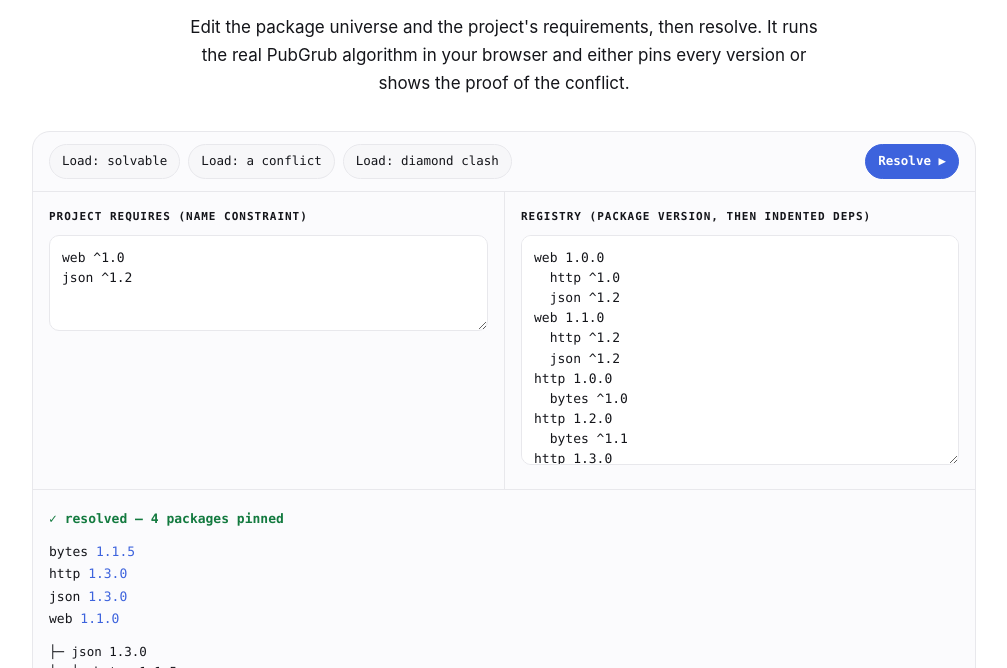
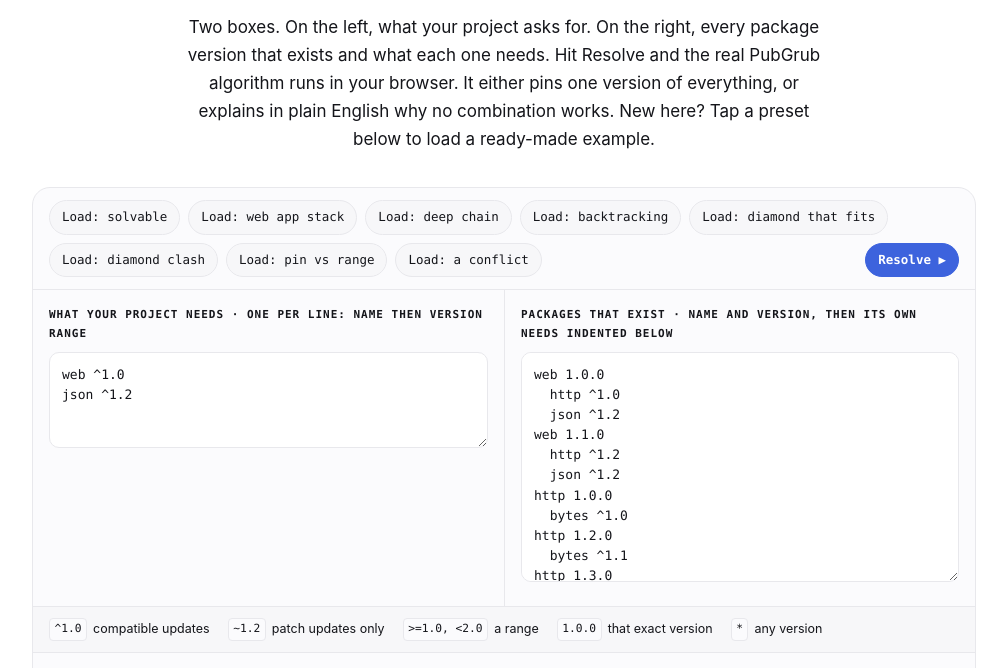
Before and after one commit to pavanchow/quartermaster, a plain HTML site: page docs/index.html in a window 1280 px wide. Shown: the part 734-1402 px from the top of the page, without its empty margins (136-1143 px from the left). Drawn offline with Linux system fonts and the light colour scheme.

Commit message:
docs: more playground examples and newcomer-friendly instructions
Five new presets (deep transitive chain, a real backtracking case that
retreats from a dead newest version, a satisfiable diamond, an exact-pin
versus range conflict, a web-app stack), each verified against the live
engine. Rewrote the intro and the two box labels in plain language and added
a one-line syntax legend. Resolver engine untouched.

```diff
--- a/docs/index.html
+++ b/docs/index.html
@@ -73,6 +73,9 @@
   textarea{width:100%;font-family:var(--mono);font-size:13px;line-height:1.55;border:1px solid var(--line);border-radius:10px;padding:12px;background:#fff;color:var(--ink);resize:vertical}
   @media(prefers-color-scheme:dark){textarea{background:#0d0d10}}
   #req{min-height:96px}#reg{min-height:230px}
+  .legend{display:flex;flex-wrap:wrap;gap:8px 18px;align-items:center;padding:11px 16px;border-top:1px solid var(--line);background:var(--panel);font-size:12.5px;color:var(--muted)}
+  .legend span{display:inline-flex;align-items:center;gap:6px}
+  .legend code{background:var(--panel2);border:1px solid var(--line)}
   .out{border-top:1px solid var(--line);padding:18px 16px;min-height:80px}
   .verdict{font-family:var(--mono);font-size:13px;font-weight:700;margin-bottom:12px}
   .verdict.ok{color:var(--ok)}.verdict.bad{color:var(--err)}
@@ -121,24 +124,36 @@
 
 <section id="try"><div class="wrap">
   <h2>The resolver, live</h2>
-  <p class="sub">Edit the package universe and the project's requirements, then resolve. It runs the real PubGrub algorithm in your browser and either pins every version or shows the proof of the conflict.</p>
+  <p class="sub">Two boxes. On the left, what your project asks for. On the right, every package version that exists and what each one needs. Hit Resolve and the real PubGrub algorithm runs in your browser. It either pins one version of everything, or explains in plain English why no combination works. New here? Tap a preset below to load a ready-made example.</p>
 
   <div class="play">
     <div class="bar">
       <span class="chip" data-preset="ok">Load: solvable</span>
+      <span class="chip" data-preset="webapp">Load: web app stack</span>
+      <span class="chip" data-preset="chain">Load: deep chain</span>
+      <span class="chip" data-preset="backtrack">Load: backtracking</span>
+      <span class="chip" data-preset="diamondok">Load: diamond that fits</span>
+      <span class="chip" data-preset="diamond">Load: diamond clash</span>
+      <span class="chip" data-preset="pinclash">Load: pin vs range</span>
       <span class="chip" data-preset="bad">Load: a conflict</span>
-      <span class="chip" data-preset="diamond">Load: diamond clash</span>
       <span class="chip run" id="run">Resolve ▶</span>
     </div>
     <div class="grid">
       <div class="cell">
-        <h4>Project requires (name constraint)</h4>
+        <h4>What your project needs · one per line: name then version range</h4>
         <textarea id="req" spellcheck="false"></textarea>
       </div>
       <div class="cell">
-        <h4>Registry (package version, then indented deps)</h4>
+        <h4>Packages that exist · name and version, then its own needs indented below</h4>
         <textarea id="reg" spellcheck="false"></textarea>
       </div>
+    </div>
+    <div class="legend">
+      <span><code>^1.0</code> compatible updates</span>
+      <span><code>~1.2</code> patch updates only</span>
+      <span><code>&gt;=1.0, &lt;2.0</code> a range</span>
+      <span><code>1.0.0</code> that exact version</span>
+      <span><code>*</code> any version</span>
     </div>
     <div class="out" id="out"></div>
   </div>
@@ -447,7 +462,12 @@ function renderTree(reqs,map,provider){
 const PRESETS={
   ok:{req:"web ^1.0\njson ^1.2",reg:"web 1.0.0\n  http ^1.0\n  json ^1.2\nweb 1.1.0\n  http ^1.2\n  json ^1.2\nhttp 1.0.0\n  bytes ^1.0\nhttp 1.2.0\n  bytes ^1.1\nhttp 1.3.0\n  bytes ^1.1\njson 1.2.0\n  bytes ^1.0\njson 1.3.0\n  bytes ^1.1\nbytes 1.0.0\nbytes 1.1.0\nbytes 1.1.5"},
   bad:{req:"http ^1.2\nbytes =1.0.0",reg:"http 1.2.0\n  bytes ^1.1\nhttp 1.3.0\n  bytes ^1.1\nbytes 1.0.0\nbytes 1.1.0\nbytes 1.1.5"},
-  diamond:{req:"foo ^1.0\nbar ^1.0",reg:"foo 1.0.0\n  shared ^1.0\nbar 1.0.0\n  shared ^2.0\nshared 1.0.0\nshared 2.0.0"}
+  diamond:{req:"foo ^1.0\nbar ^1.0",reg:"foo 1.0.0\n  shared ^1.0\nbar 1.0.0\n  shared ^2.0\nshared 1.0.0\nshared 2.0.0"},
+  chain:{req:"app ^1.0",reg:"app 1.0.0\n  router ^1.0\nrouter 1.0.0\n  matcher ^1.0\nmatcher 1.0.0\n  regex ^1.0\nregex 1.0.0\n  parser ^1.0\nparser 1.0.0\n  unicode ^1.0\nunicode 1.0.0"},
+  backtrack:{req:"app *\nconfig =1.0.0",reg:"app 2.0.0\n  config ^2.0\napp 1.0.0\n  config ^1.0\nconfig 1.0.0\nconfig 2.0.0"},
+  diamondok:{req:"foo ^1.0\nbar ^1.0",reg:"foo 1.0.0\n  shared ^1.0\nbar 1.0.0\n  shared ^1.2\nshared 1.0.0\nshared 1.2.0\nshared 1.5.0"},
+  pinclash:{req:"imaging ^1.0\ncodec =1.0.0",reg:"imaging 1.0.0\n  codec ^2.0\ncodec 1.0.0\ncodec 2.0.0"},
+  webapp:{req:"server ^2.0\nlogger ^1.0",reg:"server 2.1.0\n  router ^1.0\n  json ^1.0\nrouter 1.2.0\n  json ^1.0\nlogger 1.3.0\n  json ^1.0\njson 1.4.0"}
 };
 const $=id=>document.getElementById(id);
 function load(name){ $('req').value=PRESETS[name].req; $('reg').value=PRESETS[name].reg; run(); }
```
